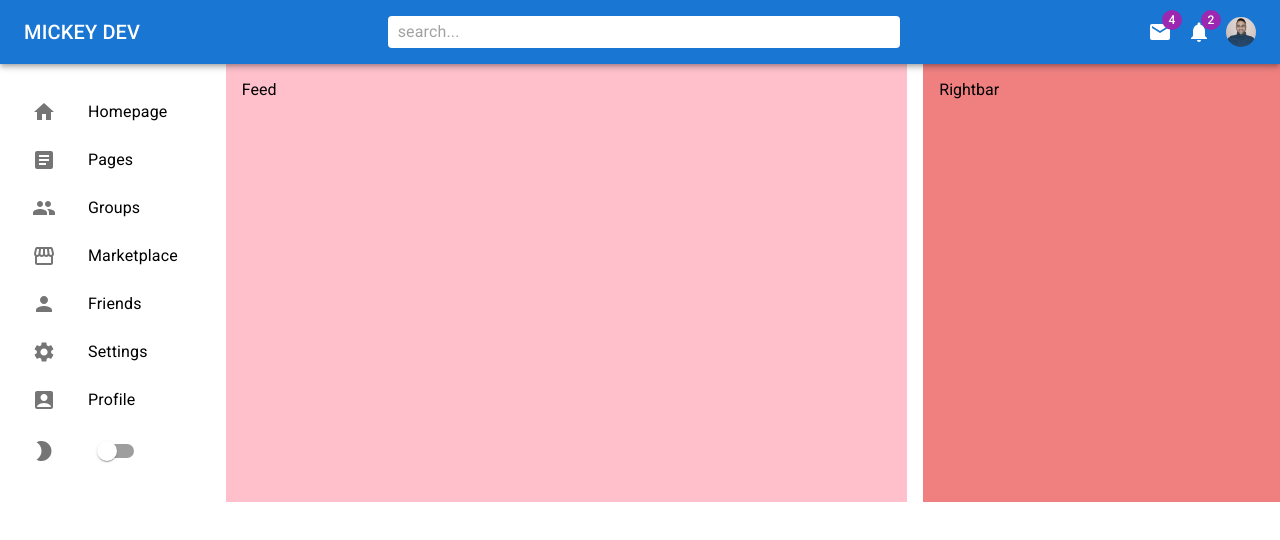
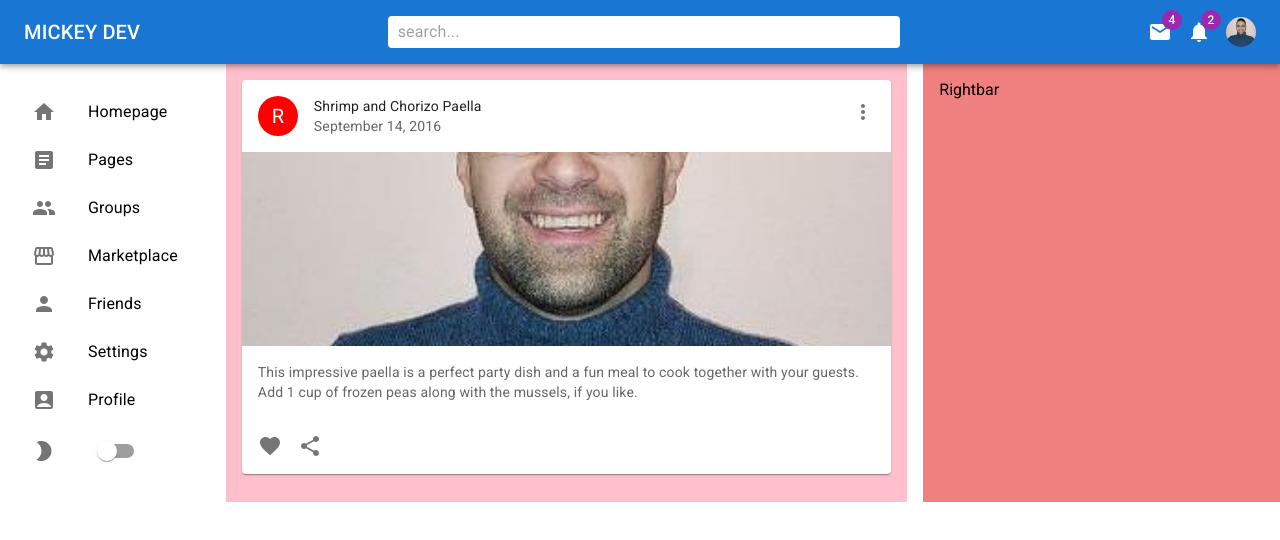
Before and after one commit to MirosBL45/material-social-network, a React (Create React App) app: page / in a window 1280 px wide. Shown: the top 540 px of the page. Built offline with nearby package versions, Linux system fonts and the light colour scheme.

Commit message:
feed started

```diff
--- a/src/components/Feed.jsx
+++ b/src/components/Feed.jsx
@@ -1,9 +1,53 @@
-import { Box } from '@mui/material'
+import { Avatar, Box, Card, CardActions, CardContent, CardHeader, CardMedia, IconButton, Typography } from '@mui/material'
 import React from 'react'
+import avatarImage from "../assets/avatarImage.jpg";
+import FavoriteIcon from '@mui/icons-material/Favorite';
+import ShareIcon from '@mui/icons-material/Share';
+import MoreVertIcon from '@mui/icons-material/MoreVert';
 
 function Feed() {
   return (
-    <Box bgcolor='pink' flex={4} p={2}>Feed</Box>
+    <Box bgcolor='pink' flex={4} p={2}>
+      <Card>
+      <CardHeader
+        avatar={
+          <Avatar sx={{ bgcolor: 'red' }} aria-label="recipe">
+            R
+          </Avatar>
+        }
+        action={
+          <IconButton aria-label="settings">
+            <MoreVertIcon />
+          </IconButton>
+        }
+        title="Shrimp and Chorizo Paella"
+        subheader="September 14, 2016"
+      />
+      <CardMedia
+        component="img"
+        height="194"
+        image={avatarImage}
+        alt="Paella dish"
+      />
+      <CardContent>
+        <Typography variant="body2" color="text.secondary">
+          This impressive paella is a perfect party dish and a fun meal to cook
+          together with your guests. Add 1 cup of frozen peas along with the mussels,
+          if you like.
+        </Typography>
+      </CardContent>
+      <CardActions disableSpacing>
+        <IconButton aria-label="add to favorites">
+          <FavoriteIcon />
+        </IconButton>
+        <IconButton aria-label="share">
+          <ShareIcon />
+        </IconButton>
+
+      </CardActions>
+
+    </Card>
+    </Box>
   )
 }
 
```
